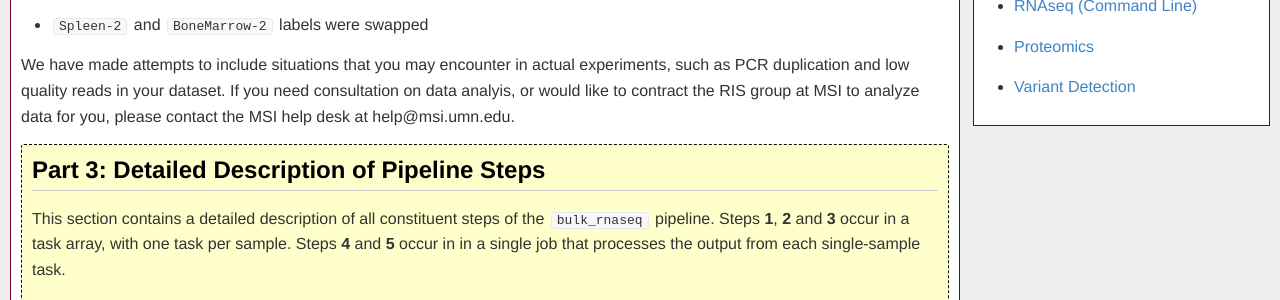
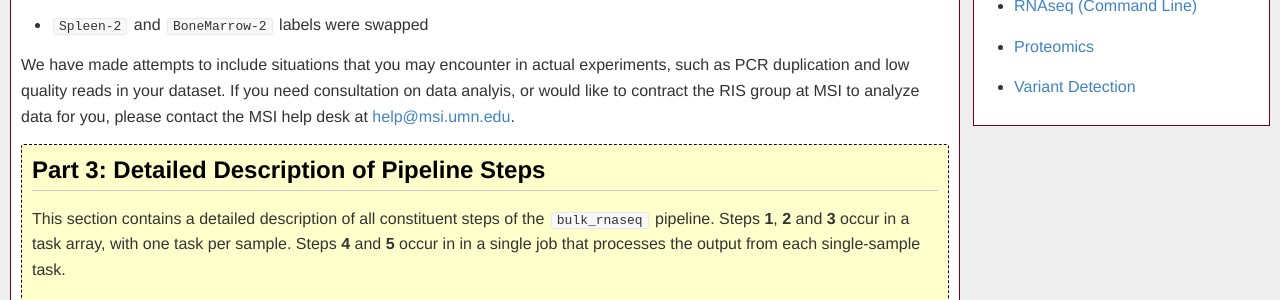
Before and after one commit to msi-ris/Tutorials, a Jekyll site: the page built from rnaseq_cmd.md, in a window 1280 px wide and 900 px high, scrolled down 22206 px. Shown: the part 204-504 px from the top of the window. Built offline with Jekyll 4.4.1, drawn with Linux system fonts in a browser that asks for light colours.

Commit message:
Update rnaseq

```diff
--- a/rnaseq_cmd.md
+++ b/rnaseq_cmd.md
@@ -761,7 +761,7 @@ We have made attempts to include situations that you may encounter in actual
 experiments, such as PCR duplication and low quality reads in your dataset. If
 you need consultation on data analyis, or would like to contract the RIS group
 at MSI to analyze data for you, please contact the MSI help desk at
-help@msi.umn.edu.
+<help@msi.umn.edu>.
 
 <div class="info" markdown="1">
 
```
